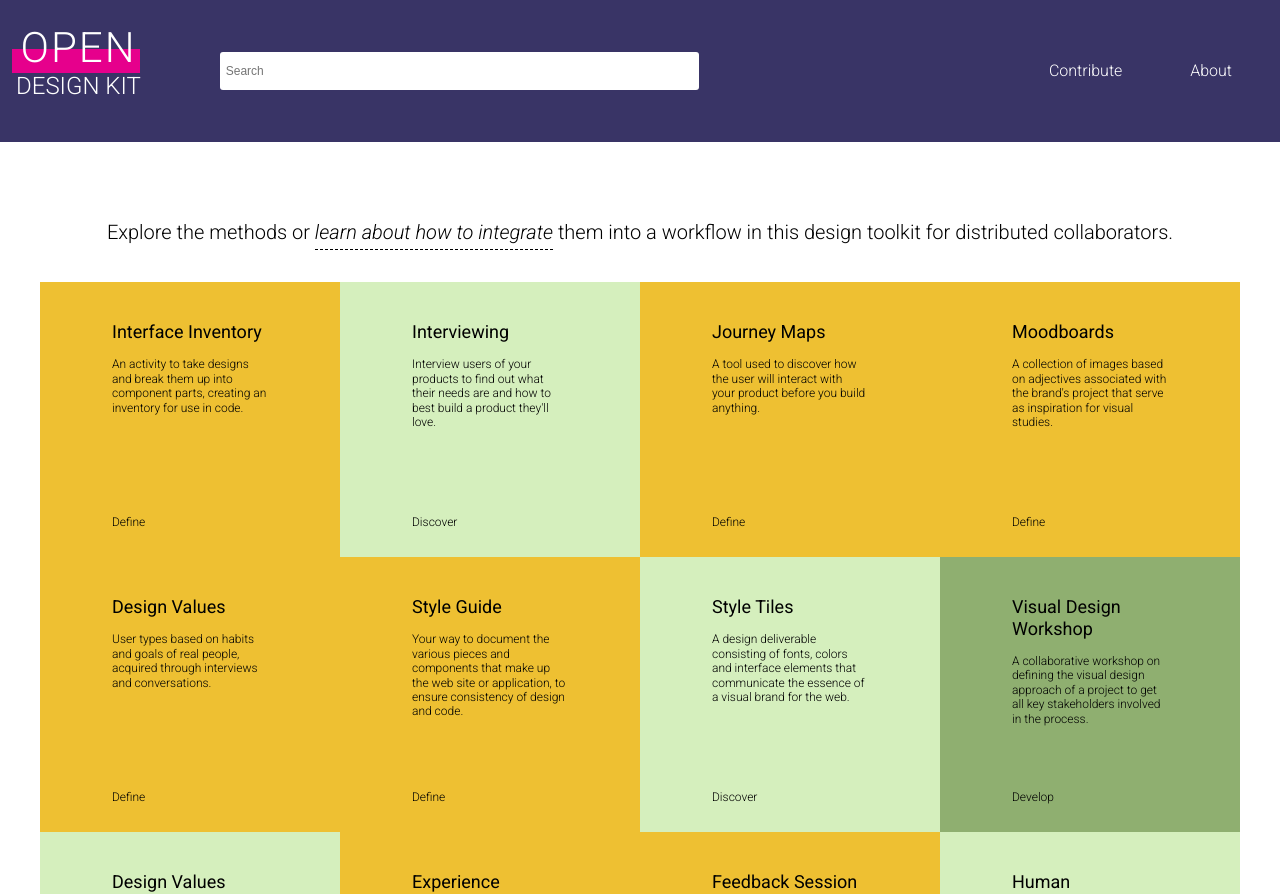
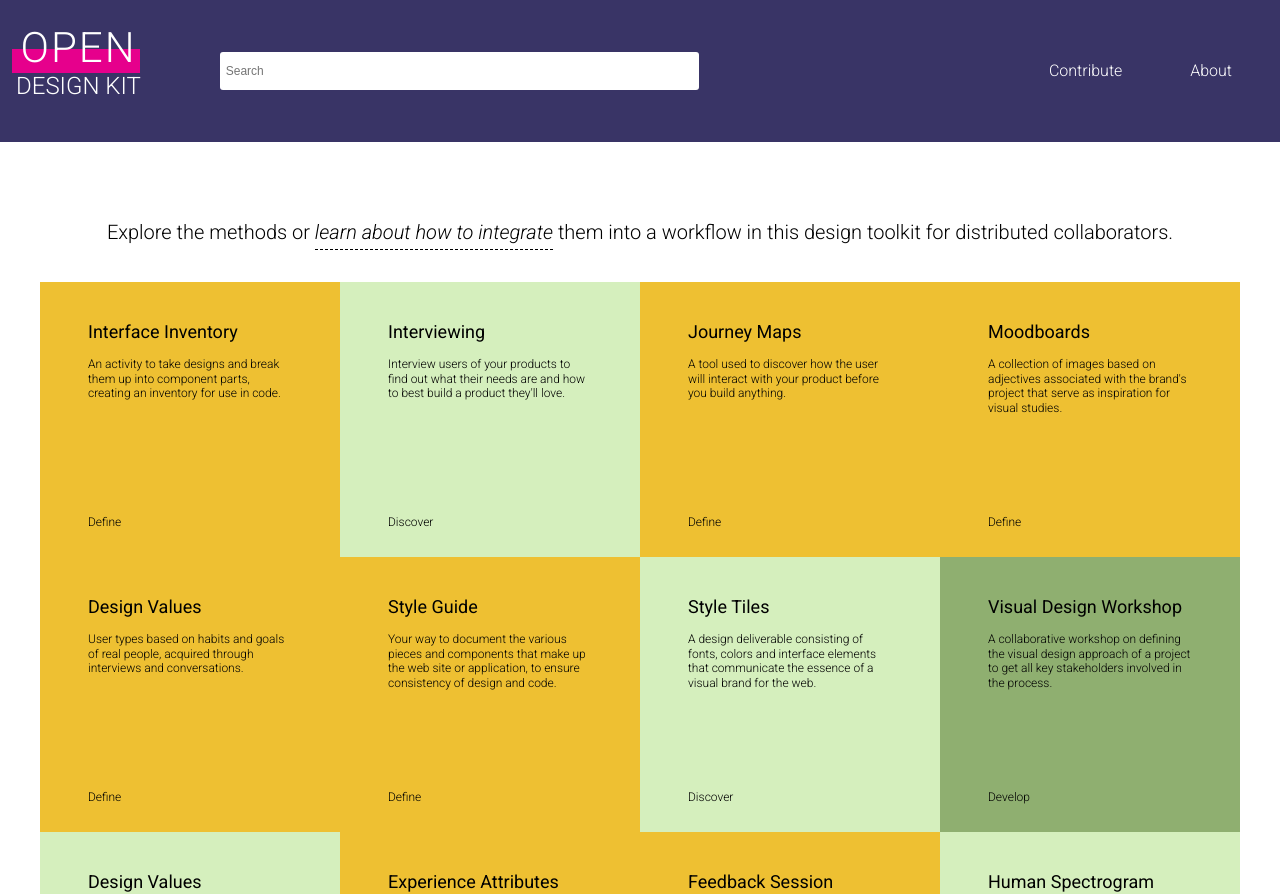
Before and after one commit to open-design-kit/opendesignkit, a Jekyll site: the page built from index.html, in a window 1280 px wide. Shown: the top 894 px of the page. Built offline with Jekyll 4.4.1, drawn with Linux system fonts in a browser that asks for light colours.

Commit message:
playing with padding

```diff
--- a/css/styles.css
+++ b/css/styles.css
@@ -384,7 +384,7 @@
     font-size: 1em;
     line-height: 1.2;
     height: 275px;
-    padding: 2% 6%;
+    padding: 2% 4%;
     position: relative;
     width: 50%;
 }
```
